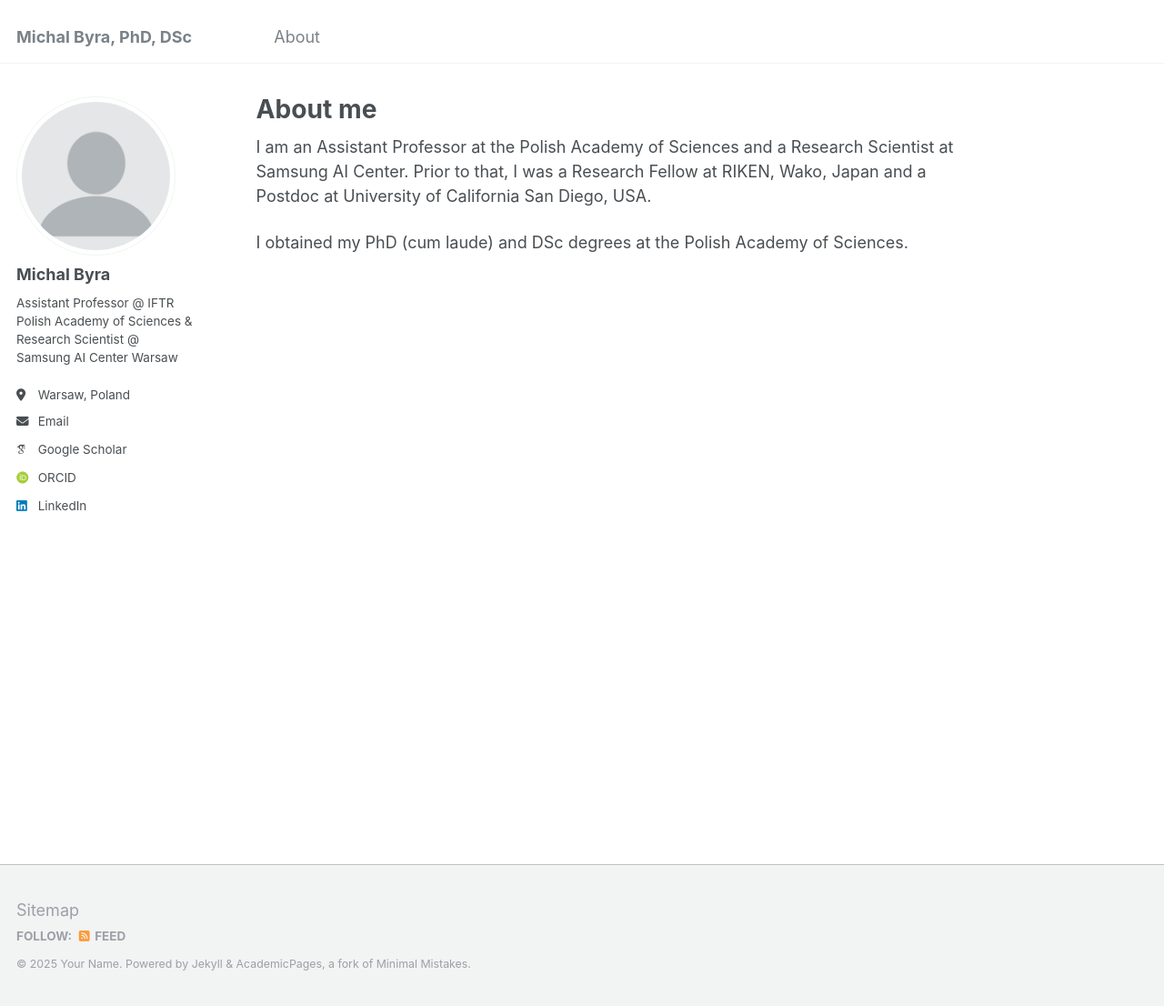
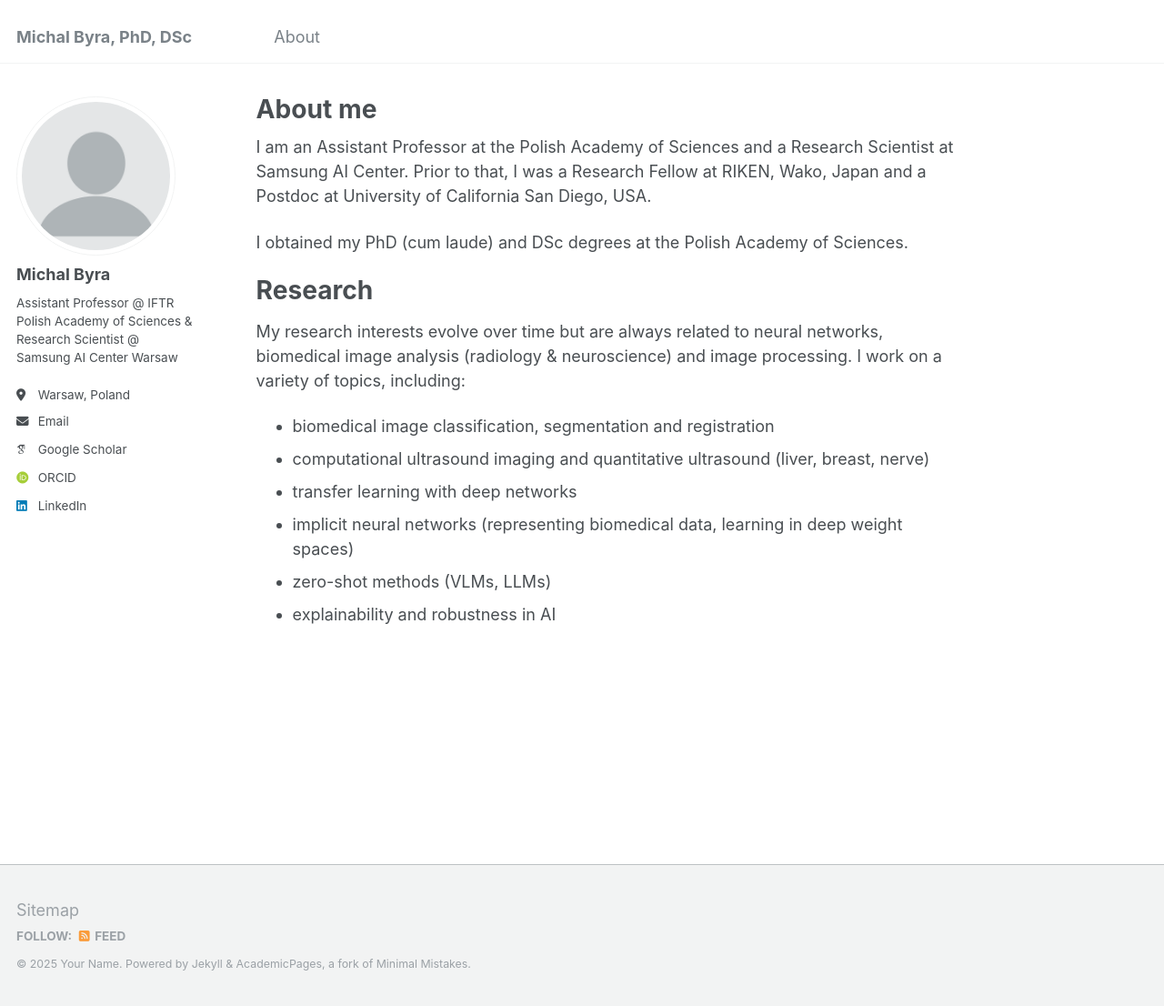
Before and after one commit to mbyr/mbyr.github.io, a Jekyll site: the page built from _pages/about.md, in a window 1280 px wide and 1106 px high. Shown: the whole window at 91% size. Built offline with Jekyll 4.4.1, drawn with Linux system fonts in a browser that asks for light colours; some web fonts are replaced.

Commit message:
Update about.md

```diff
--- a/_pages/about.md
+++ b/_pages/about.md
@@ -10,3 +10,14 @@ redirect_from:
 I am an Assistant Professor at the Polish Academy of Sciences and a Research Scientist at Samsung AI Center. Prior to that, I was a Research Fellow at RIKEN, Wako, Japan and a Postdoc at University of California San Diego, USA.
 
 I obtained my PhD (cum laude) and DSc degrees at the Polish Academy of Sciences.
+
+# Research
+
+My research interests evolve over time but are always related to neural networks, biomedical image analysis (radiology & neuroscience) and image processing. I work on a variety of topics, including:
+
+* biomedical image classification, segmentation and registration
+* computational ultrasound imaging and quantitative ultrasound (liver, breast, nerve)
+* transfer learning with deep networks
+* implicit neural networks (representing biomedical data, learning in deep weight spaces)
+* zero-shot methods (VLMs, LLMs)
+* explainability and robustness in AI
```
